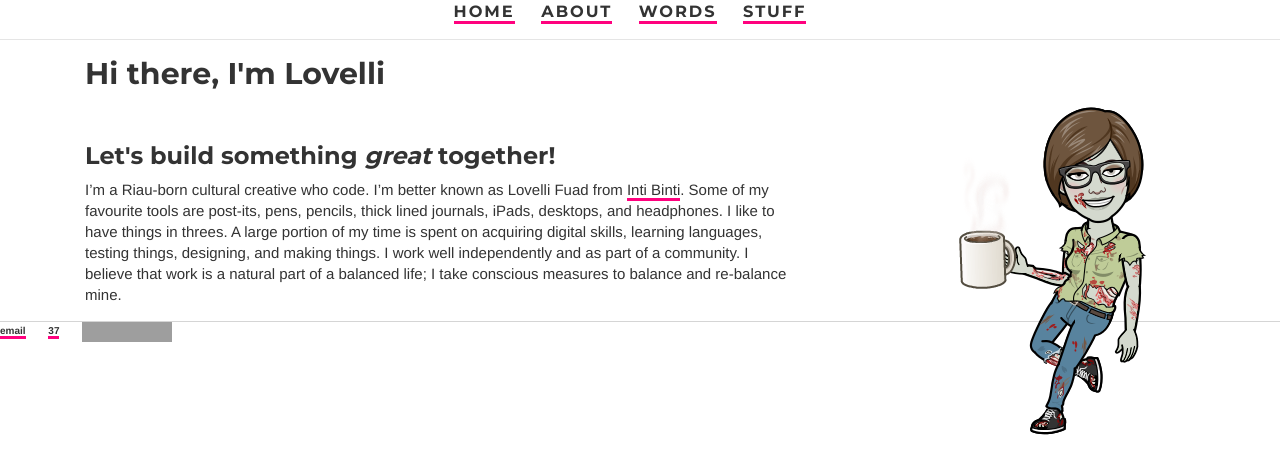
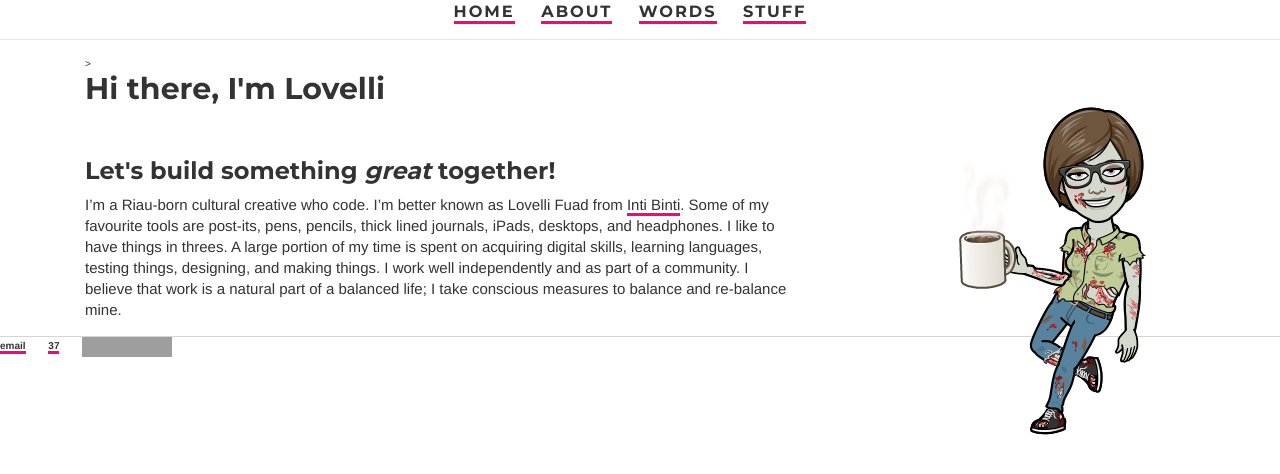
Before and after one commit to ariesti/ariesti.github.io, a Jekyll site: the page built from index.html, in a window 1280 px wide. Shown: the top 474 px of the page. Built offline with Jekyll 4.4.1, drawn with Linux system fonts in a browser that asks for light colours; grey boxes are pictures that could not be loaded.

Commit message:
Update index.html

```diff
--- a/index.html
+++ b/index.html
@@ -9,7 +9,7 @@
 	<img src="assets/1-Halloween.png" alt="Flowers in Chania" style="float:right" />
 	</a>
 </div>
-<div>
+<div class="wrapper">>
 	<h1>Hi there, I'm Lovelli</h1>
 	<h3>Let's build something <i>great</i> together!</h3>
 	<p>I’m a Riau-born cultural creative who code.
```
